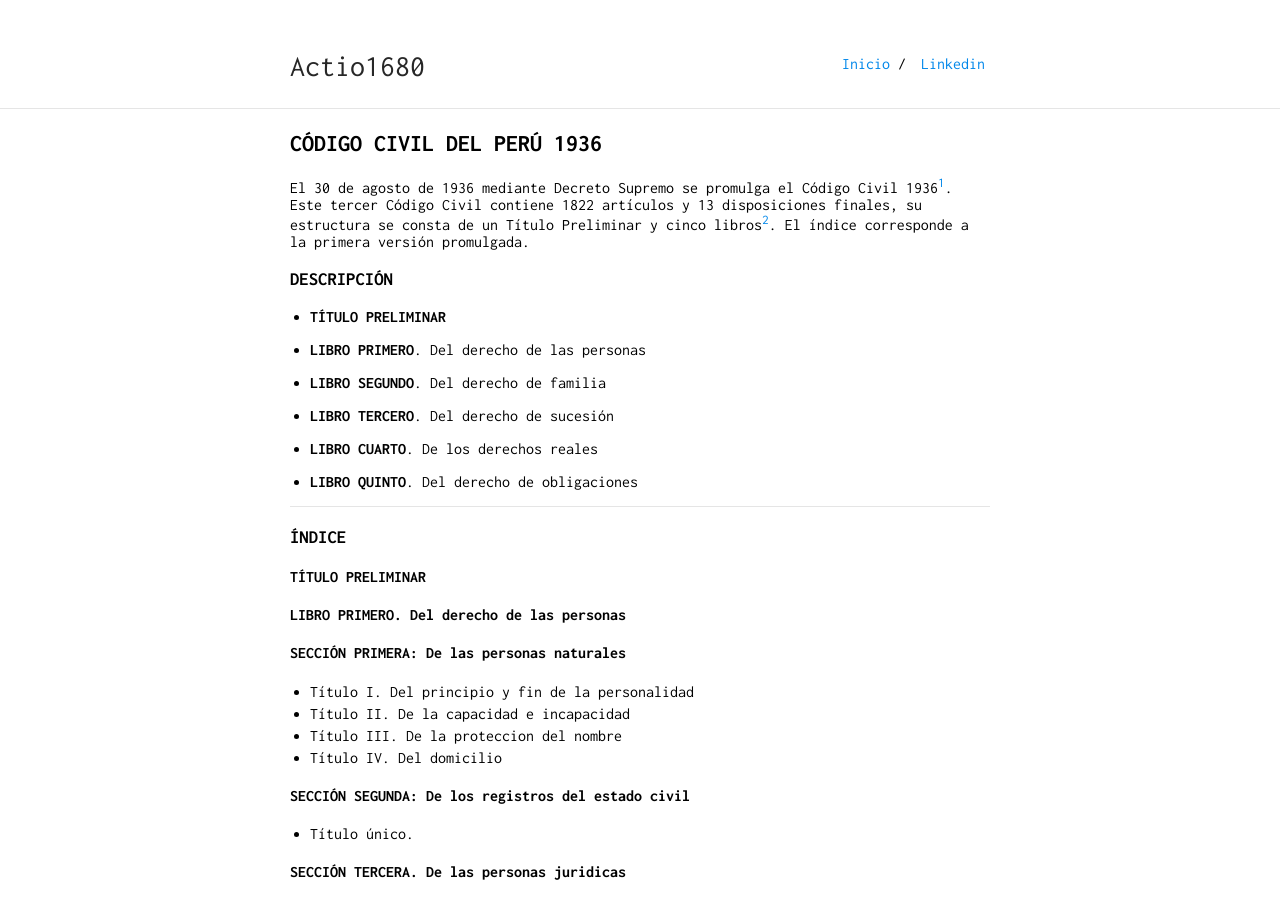
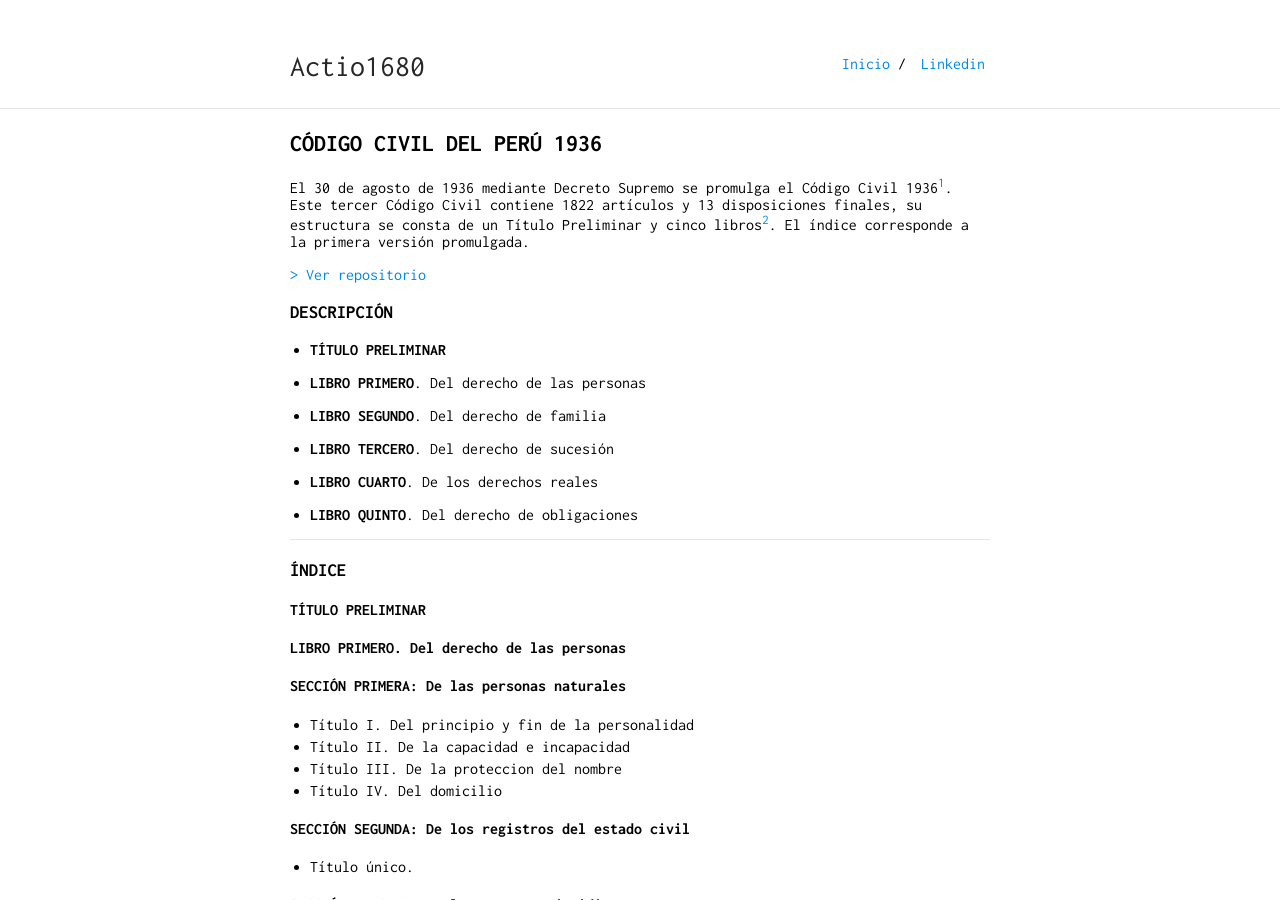
Before and after one commit to actio1680/actio1680.github.io, a Jekyll site: the page built from paginas/cc1936.md, in a window 1280 px wide and 900 px high. Built offline with Jekyll 4.4.1, drawn with Linux system fonts in a browser that asks for light colours; our own code applies the rules of GitHub Pages for plain Markdown files.

Commit message:
Update cc1936.md

```diff
--- a/paginas/cc1936.md
+++ b/paginas/cc1936.md
@@ -3,6 +3,8 @@ layout: default
 ---
 ##  CÓDIGO CIVIL DEL PERÚ 1936
 El 30 de agosto de 1936 mediante Decreto Supremo se promulga el Código Civil 1936[^1]. Este tercer Código Civil contiene 1822 artículos y 13 disposiciones finales, su estructura se consta de un Título Preliminar y cinco libros[^2]. El índice corresponde a la primera versión promulgada.
+
+[> Ver repositorio](https://github.com/actio1680/Cuerpos-legales-Peru/tree/main/Codigo-Civil/1936)
 
 ### DESCRIPCIÓN
 
```
